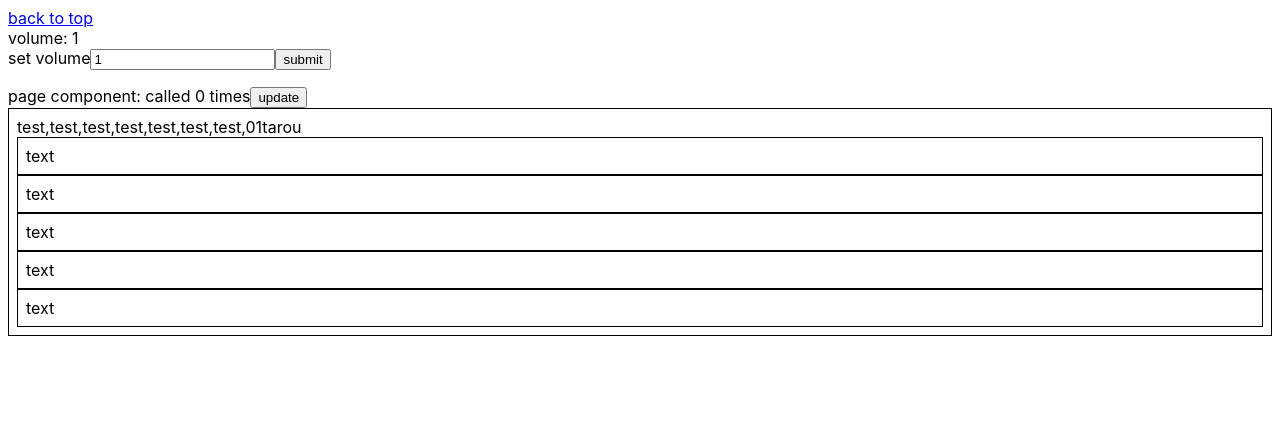
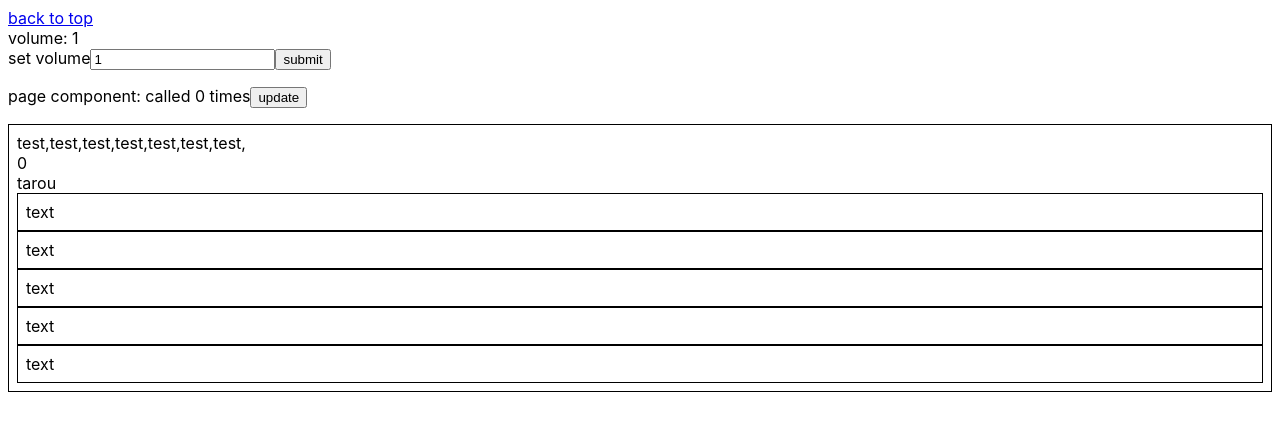
Before and after one commit to nonoakij/react-performance-lab, a React (Create React App) app: page /memoedManyPropsRequired in a window 1280 px wide. Shown: the top 422 px of the page. Built offline with nearby package versions, Linux system fonts and the light colour scheme.

Commit message:
use performance api

```diff
--- a/src/App.tsx
+++ b/src/App.tsx
@@ -1,34 +1,34 @@
-import React from 'react';
+import React, { useState } from 'react';
 import { BrowserRouter, Route, Switch } from 'react-router-dom';
-import { VolumeProvider } from './providers/Volume';
 import TopPage from './pages/Top';
 import Header from './components/Header';
-import manyPropsRequiredPage from './pages/ManyPropsRequired';
-import functionalPage from './pages/Functional';
-import memoedFunctionalPage from './pages/MemoedFunctional';
-import heavyPage from './pages/Heavy';
-import memoedHeavyPage from './pages/MemoedHeavy';
-import memoedManyPropsRequiredPage from './pages/MemoedManyPropsRequired';
+import ManyPropsRequiredPage from './pages/ManyPropsRequired';
+import FunctionalPage from './pages/Functional';
+import MemoedFunctionalPage from './pages/MemoedFunctional';
+import HeavyPage from './pages/Heavy';
+import MemoedHeavyPage from './pages/MemoedHeavy';
+import MemoedManyPropsRequiredPage from './pages/MemoedManyPropsRequired';
 
-const App: React.FC = () => (
-  <VolumeProvider>
+const App: React.FC = () => {
+  const [volume, setVolume] = useState(1);
+  return (
     <div className="App" style={{ padding: '8px' }}>
       <BrowserRouter>
         <header style={{ marginBottom: '16px' }}>
-          <Header />
+          <Header volume={volume} setVolume={setVolume} />
         </header>
         <Switch>
           <Route exact path="/" component={TopPage} />
-          <Route exact path="/functional" component={functionalPage} />
-          <Route exact path="/heavy" component={heavyPage} />
-          <Route exact path="/manyPropsRequired" component={manyPropsRequiredPage} />
-          <Route exact path="/memoed" component={memoedFunctionalPage} />
-          <Route exact path="/memoedHeavy" component={memoedHeavyPage} />
-          <Route exact path="/memoedManyPropsRequired" component={memoedManyPropsRequiredPage} />
+          <Route exact path="/functional" component={() => <FunctionalPage volume={volume} />} />
+          <Route exact path="/heavy" component={() => <HeavyPage volume={volume} />} />
+          <Route exact path="/manyPropsRequired" component={() => <ManyPropsRequiredPage volume={volume} />} />
+          <Route exact path="/memoed" component={() => <MemoedFunctionalPage volume={volume} />} />
+          <Route exact path="/memoedHeavy" component={() => <MemoedHeavyPage volume={volume} />} />
+          <Route exact path="/memoedManyPropsRequired" component={() => <MemoedManyPropsRequiredPage volume={volume} />} />
         </Switch>
       </BrowserRouter>
     </div>
-  </VolumeProvider>
-);
+  );
+};
 
 export default App;
--- a/src/components/Header/index.tsx
+++ b/src/components/Header/index.tsx
@@ -1,12 +1,19 @@
-import React, { useContext, useState } from 'react';
+import React, { useState } from 'react';
 import { Link } from 'react-router-dom';
-import { VolumeContext } from '../../providers/Volume';
 
-const Header: React.FC = () => {
-  const { volume, setVolume } = useContext(VolumeContext);
+interface Props {
+  volume: number
+  setVolume: React.Dispatch<React.SetStateAction<number>>
+}
+
+const Header: React.FC<Props> = ({ volume, setVolume }) => {
   const [value, setValue] = useState(volume);
   const handleInputChange = (e: React.ChangeEvent<HTMLInputElement>) => {
-    setValue(Number(e.currentTarget.value));
+    if (Number(e.currentTarget.value)) {
+      setValue(Number(e.currentTarget.value));
+    } else {
+      alert('数字を入力してください');
+    }
   };
 
   const handleOnSubmit = (e: React.FormEvent<HTMLFormElement>) => {
--- a/src/components/ManyPropsRequiredComponent/index.tsx
+++ b/src/components/ManyPropsRequiredComponent/index.tsx
@@ -33,7 +33,9 @@ const manyPropsRequiredComponent: React.FC<props> = ({
     {text5},
     {text6},
     {text7},
-    {array.map((item) => item)}
+    <div style={{ wordBreak: 'break-word' }}>
+      {array.map((item) => (item))}
+    </div>
     {obj.name}
     {children}
   </div>
--- a/src/pages/Functional/index.tsx
+++ b/src/pages/Functional/index.tsx
@@ -1,20 +1,59 @@
-import React, { useContext, useState } from 'react';
+import React from 'react';
 import FunctionalComponent from '../../components/FunctionalComponent';
-import { VolumeContext } from '../../providers/Volume';
 
-const functionalPage: React.FC = () => {
-  const [count, setCount] = useState(0);
-  const handleUpdateButton = () => {
-    setCount(count + 1);
-  };
+interface Props {
+  volume: number
+}
 
-  const { volume } = useContext(VolumeContext);
-  return (
-    <div>
-      <div>page component: called {count} times<button type="button" onClick={handleUpdateButton}>update</button></div>
-      {[...Array(volume)].map((_, i) => <FunctionalComponent key={i} text="text" />)}
-    </div>
-  );
-};
+interface State {
+  renderCount: number
+}
+
+class functionalPage extends React.Component<Props, State> {
+  constructor(props: Props) {
+    super(props);
+    this.state = {
+      renderCount: 0,
+    };
+  }
+
+  shouldComponentUpdate(): boolean {
+    performance.mark('update');
+    return true;
+  }
+
+  componentDidUpdate(): void {
+    performance.mark('updated');
+    performance.measure('measure update to updated', 'update', 'updated');
+    console.log(performance.getEntriesByType('measure'));
+  }
+
+  componentWillUnmount(): void {
+    performance.clearMarks();
+    performance.clearMeasures();
+  }
+
+  render(): JSX.Element {
+    const { renderCount } = this.state;
+    const { volume } = this.props;
+    return (
+      <div>
+        <div style={{ paddingBottom: '16px' }}>
+          page component: called {renderCount} times
+          <button
+            type="button"
+            onClick={() => this.setState({
+              renderCount: renderCount + 1,
+            })}
+          >update
+          </button>
+        </div>
+        {[...Array(volume)].map((_, i) => (
+          <FunctionalComponent key={i} text="text" />
+        ))}
+      </div>
+    );
+  }
+}
 
 export default functionalPage;
--- a/src/pages/Heavy/index.tsx
+++ b/src/pages/Heavy/index.tsx
@@ -1,21 +1,59 @@
-import React, { useContext, useMemo, useState } from 'react';
+import React from 'react';
 import HeavyComponent from '../../components/HeavyComponent';
-import { VolumeContext } from '../../providers/Volume';
 
-const heavyPage: React.FC = () => {
-  const [count, setCount] = useState(0);
-  const handleUpdateButton = () => {
-    setCount(count + 1);
+interface Props {
+  volume: number
+}
+
+interface State {
+  renderCount: number
+  arr: number[]
+}
+
+class heavyPage extends React.Component<Props, State> {
+  constructor(props: Props) {
+    super(props);
+    const arr = [...Array(props.volume)].map((_, i) => i);
+    this.state = {
+      renderCount: 0,
+      arr,
     };
+  }
 
-  const { volume } = useContext(VolumeContext);
-  const arr = useMemo(() => [...Array(volume)].map((_, i) => i), [volume]);
+  shouldComponentUpdate(): boolean {
+    performance.mark('update');
+    return true;
+  }
+
+  componentDidUpdate(): void {
+    performance.mark('updated');
+    performance.measure('measure update to updated', 'update', 'updated');
+    console.log(performance.getEntriesByType('measure'));
+  }
+
+  componentWillUnmount(): void {
+    performance.clearMarks();
+    performance.clearMeasures();
+  }
+
+  render(): JSX.Element {
+    const { renderCount, arr } = this.state;
     return (
       <div>
-      <div>page component: called {count} times<button type="button" onClick={handleUpdateButton}>update</button></div>
+        <div style={{ paddingBottom: '16px' }}>
+          page component: called {renderCount} times
+          <button
+            type="button"
+            onClick={() => this.setState({
+              renderCount: renderCount + 1,
+            })}
+          >update
+          </button>
+        </div>
         <HeavyComponent arr={arr} />
       </div>
     );
-};
+  }
+}
 
 export default heavyPage;
--- a/src/pages/ManyPropsRequired/index.tsx
+++ b/src/pages/ManyPropsRequired/index.tsx
@@ -1,20 +1,58 @@
-import React, { useContext, useMemo, useState } from 'react';
+import React from 'react';
 import ManyPropsRequiredComponent from '../../components/ManyPropsRequiredComponent';
 import MemoedComponent from '../../components/MemoedComponent';
-import { VolumeContext } from '../../providers/Volume';
 
-const manyPropsRequiredPage: React.FC = () => {
-  const [count, setCount] = useState(0);
-  const handleUpdateButton = () => {
-    setCount(count + 1);
+interface Props {
+  volume: number
+}
+
+interface State {
+  renderCount: number
+  arr: number[]
+  obj: { name: string }
+}
+
+class manyPropsRequiredPage extends React.Component<Props, State> {
+  constructor(props: Props) {
+    super(props);
+    const arr = [...Array(props.volume)].map((_, i) => i);
+    this.state = {
+      renderCount: 0,
+      arr,
+      obj: { name: 'tarou' },
     };
-  const { volume } = useContext(VolumeContext);
+  }
 
-  const arr = useMemo(() => [...Array(volume)].map((_, i) => i), [volume]);
-  const obj = useMemo(() => ({ name: 'tarou' }), []);
+  shouldComponentUpdate(): boolean {
+    performance.mark('update');
+    return true;
+  }
+
+  componentDidUpdate(): void {
+    performance.mark('updated');
+    performance.measure('measure update to updated', 'update', 'updated');
+    console.log(performance.getEntriesByType('measure'));
+  }
+
+  componentWillUnmount(): void {
+    performance.clearMarks();
+    performance.clearMeasures();
+  }
+
+  render(): JSX.Element {
+    const { renderCount, arr, obj } = this.state;
     return (
-    <>
-      <div>page component: called {count} times<button type="button" onClick={handleUpdateButton}>update</button></div>
+      <div>
+        <div style={{ paddingBottom: '16px' }}>
+          page component: called {renderCount} times
+          <button
+            type="button"
+            onClick={() => this.setState({
+              renderCount: renderCount + 1,
+            })}
+          >update
+          </button>
+        </div>
         <ManyPropsRequiredComponent
           text1="test"
           text2="test"
@@ -32,8 +70,9 @@ const manyPropsRequiredPage: React.FC = () => {
           <MemoedComponent text="text" />
           <MemoedComponent text="text" />
         </ManyPropsRequiredComponent>
-    </>
+      </div>
     );
-};
+  }
+}
 
 export default manyPropsRequiredPage;
--- a/src/pages/MemoedFunctional/index.tsx
+++ b/src/pages/MemoedFunctional/index.tsx
@@ -1,19 +1,59 @@
-import React, { useContext, useState } from 'react';
+import React from 'react';
 import MemoedComponent from '../../components/MemoedComponent';
-import { VolumeContext } from '../../providers/Volume';
 
-const memoedFunctional: React.FC = () => {
-  const [count, setCount] = useState(0);
-  const handleUpdateButton = () => {
-    setCount(count + 1);
-  };
-  const { volume } = useContext(VolumeContext);
-  return (
-    <div>
-      <div>page component: called {count} times<button type="button" onClick={handleUpdateButton}>update</button></div>
-      {[...Array(volume)].map((_, i) => <MemoedComponent key={i} text="text" />)}
-    </div>
-  );
-};
+interface Props {
+  volume: number
+}
+
+interface State {
+  renderCount: number
+}
+
+class memoedFunctional extends React.Component<Props, State> {
+  constructor(props: Props) {
+    super(props);
+    this.state = {
+      renderCount: 0,
+    };
+  }
+
+  shouldComponentUpdate(): boolean {
+    performance.mark('update');
+    return true;
+  }
+
+  componentDidUpdate(): void {
+    performance.mark('updated');
+    performance.measure('measure update to updated', 'update', 'updated');
+    console.log(performance.getEntriesByType('measure'));
+  }
+
+  componentWillUnmount(): void {
+    performance.clearMarks();
+    performance.clearMeasures();
+  }
+
+  render(): JSX.Element {
+    const { renderCount } = this.state;
+    const { volume } = this.props;
+    return (
+      <div>
+        <div style={{ paddingBottom: '16px' }}>
+          page component: called {renderCount} times
+          <button
+            type="button"
+            onClick={() => this.setState({
+              renderCount: renderCount + 1,
+            })}
+          >update
+          </button>
+        </div>
+        {[...Array(volume)].map((_, i) => (
+          <MemoedComponent key={i} text="text" />
+        ))}
+      </div>
+    );
+  }
+}
 
 export default memoedFunctional;
--- a/src/pages/MemoedHeavy/index.tsx
+++ b/src/pages/MemoedHeavy/index.tsx
@@ -1,21 +1,59 @@
-import React, { useContext, useMemo, useState } from 'react';
+import React from 'react';
 import MemoedHeavyComponent from '../../components/MemoedHeavyComponent';
-import { VolumeContext } from '../../providers/Volume';
 
-const memoedHeavyPage: React.FC = () => {
-  const [count, setCount] = useState(0);
-  const handleUpdateButton = () => {
-    setCount(count + 1);
+interface Props {
+  volume: number
+}
+
+interface State {
+  renderCount: number
+  arr: number[]
+}
+
+class memoedHeavyPage extends React.Component<Props, State> {
+  constructor(props: Props) {
+    super(props);
+    const arr = [...Array(props.volume)].map((_, i) => i);
+    this.state = {
+      renderCount: 0,
+      arr,
     };
+  }
 
-  const { volume } = useContext(VolumeContext);
-  const arr = useMemo(() => [...Array(volume)].map((_, i) => i), [volume]);
+  shouldComponentUpdate(): boolean {
+    performance.mark('update');
+    return true;
+  }
+
+  componentDidUpdate(): void {
+    performance.mark('updated');
+    performance.measure('measure update to updated', 'update', 'updated');
+    console.log(performance.getEntriesByType('measure'));
+  }
+
+  componentWillUnmount(): void {
+    performance.clearMarks();
+    performance.clearMeasures();
+  }
+
+  render(): JSX.Element {
+    const { renderCount, arr } = this.state;
     return (
       <div>
-      <div>page component: called {count} times<button type="button" onClick={handleUpdateButton}>update</button></div>
+        <div style={{ paddingBottom: '16px' }}>
+          page component: called {renderCount} times
+          <button
+            type="button"
+            onClick={() => this.setState({
+              renderCount: renderCount + 1,
+            })}
+          >update
+          </button>
+        </div>
         <MemoedHeavyComponent arr={arr} />
       </div>
     );
-};
+  }
+}
 
 export default memoedHeavyPage;
--- a/src/pages/MemoedManyPropsRequired/index.tsx
+++ b/src/pages/MemoedManyPropsRequired/index.tsx
@@ -1,20 +1,58 @@
-import React, { useContext, useMemo, useState } from 'react';
+import React from 'react';
+import MemoedComponent from '../../components/MemoedComponent';
 import MemoedManyPropsRequiredComponent from '../../components/MemoedManyPropsRequiredComponent';
-import MemoedComponent from '../../components/MemoedComponent';
-import { VolumeContext } from '../../providers/Volume';
 
-const memoedManyPropsRequiredPage: React.FC = () => {
-  const [count, setCount] = useState(0);
-  const handleUpdateButton = () => {
-    setCount(count + 1);
+interface Props {
+  volume: number
+}
+
+interface State {
+  renderCount: number
+  arr: number[]
+  obj: { name: string }
+}
+
+class memoedManyPropsRequiredPage extends React.Component<Props, State> {
+  constructor(props: Props) {
+    super(props);
+    const arr = [...Array(props.volume)].map((_, i) => i);
+    this.state = {
+      renderCount: 0,
+      arr,
+      obj: { name: 'tarou' },
     };
-  const { volume } = useContext(VolumeContext);
+  }
 
-  const arr = useMemo(() => [...Array(2)].map((_, i) => i), [volume]);
-  const obj = useMemo(() => ({ name: 'tarou' }), []);
+  shouldComponentUpdate(): boolean {
+    performance.mark('update');
+    return true;
+  }
+
+  componentDidUpdate(): void {
+    performance.mark('updated');
+    performance.measure('measure update to updated', 'update', 'updated');
+    console.log(performance.getEntriesByType('measure'));
+  }
+
+  componentWillUnmount(): void {
+    performance.clearMarks();
+    performance.clearMeasures();
+  }
+
+  render(): JSX.Element {
+    const { renderCount, arr, obj } = this.state;
     return (
-    <>
-      <div>page component: called {count} times<button type="button" onClick={handleUpdateButton}>update</button></div>
+      <div>
+        <div style={{ paddingBottom: '16px' }}>
+          page component: called {renderCount} times
+          <button
+            type="button"
+            onClick={() => this.setState({
+              renderCount: renderCount + 1,
+            })}
+          >update
+          </button>
+        </div>
         <MemoedManyPropsRequiredComponent
           text1="test"
           text2="test"
@@ -32,8 +70,9 @@ const memoedManyPropsRequiredPage: React.FC = () => {
           <MemoedComponent text="text" />
           <MemoedComponent text="text" />
         </MemoedManyPropsRequiredComponent>
-    </>
+      </div>
     );
-};
+  }
+}
 
 export default memoedManyPropsRequiredPage;
```
Lines whose indentation alone changed are shown as unchanged.
